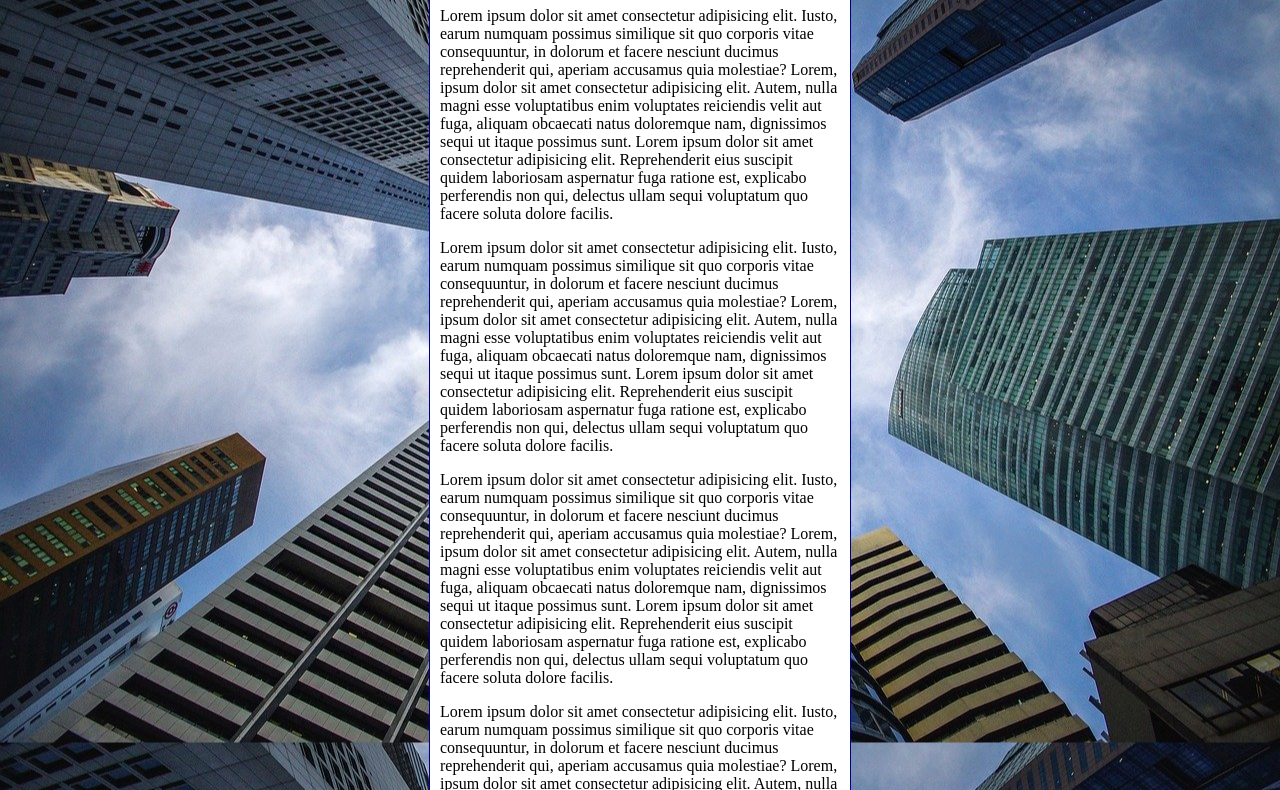
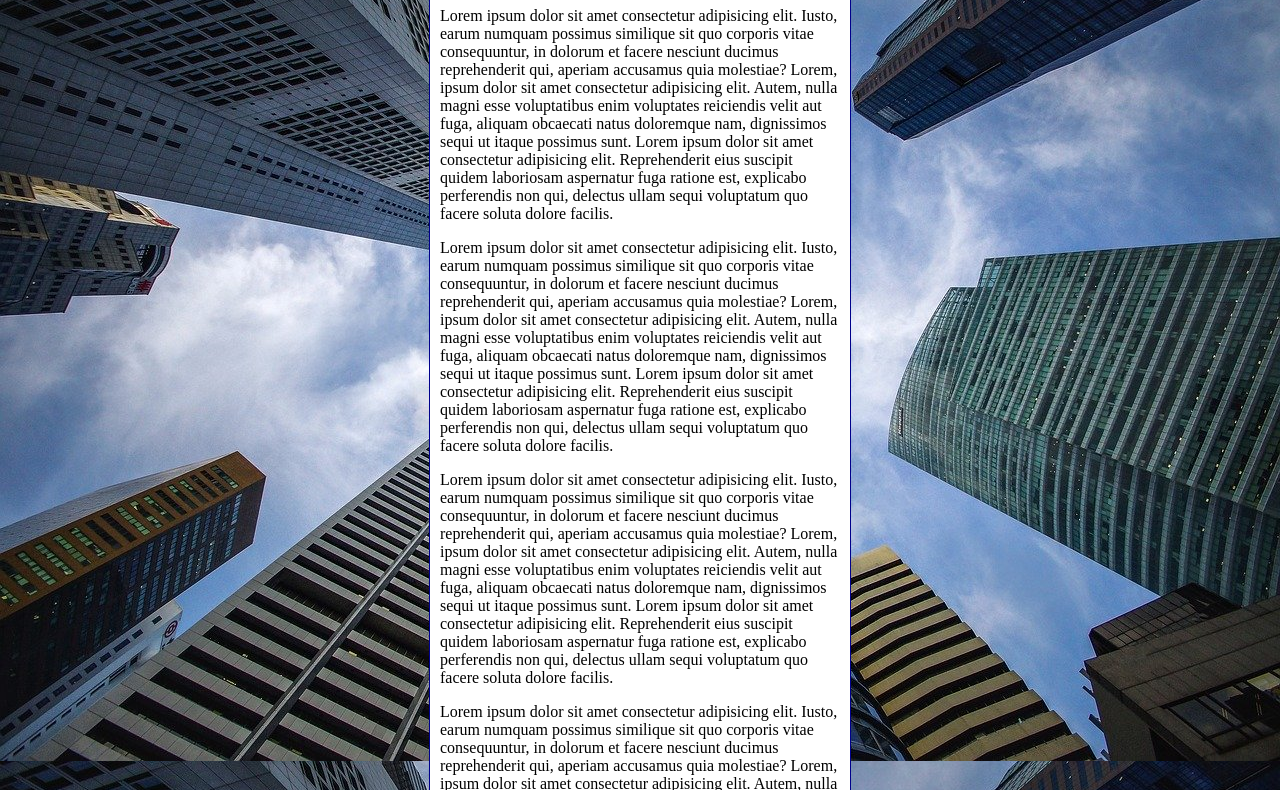
Before and after one commit to devgus21/html-css, a plain HTML site: page exercicios/ex022/fundo006.html in a window 1280 px wide. Shown: the part 92-882 px from the top of the page. Drawn offline with Linux system fonts and the light colour scheme.

Commit message:
atualização ex022

```diff
--- a/exercicios/ex022/fundo006.html
+++ b/exercicios/ex022/fundo006.html
@@ -7,17 +7,24 @@
     <style>
         body {
             height: 100vh;
-            background-color: black;
+            /*background-color: black;
             background-image: url('imagens/wallpaper002.jpg');
             background-position: center center;
-            background-repeat: repeat-y;
+            background-repeat: no-repeat;
             background-size: cover;
+            background-attachment: fixed;*/
 
+            /* Shorthand - background
+                color > image > position > repeat > [size] > attachment
+            */
+
+            background: black url(imagens/wallpaper002.jpg) center center no-repeat fixed;
+            background-size: cover;
         }
 
         main {
             background-color: white;
-            width: 400px;
+            max-width: 400px;
             padding: 10px;
             margin: auto;
             border: 1px solid darkblue;
@@ -32,5 +39,6 @@
         <p>Lorem ipsum dolor sit amet consectetur adipisicing elit. Iusto, earum numquam possimus similique sit quo corporis vitae consequuntur, in dolorum et facere nesciunt ducimus reprehenderit qui, aperiam accusamus quia molestiae? Lorem, ipsum dolor sit amet consectetur adipisicing elit. Autem, nulla magni esse voluptatibus enim voluptates reiciendis velit aut fuga, aliquam obcaecati natus doloremque nam, dignissimos sequi ut itaque possimus sunt. Lorem ipsum dolor sit amet consectetur adipisicing elit. Reprehenderit eius suscipit quidem laboriosam aspernatur fuga ratione est, explicabo perferendis non qui, delectus ullam sequi voluptatum quo facere soluta dolore facilis.</p>
         <p>Lorem ipsum dolor sit amet consectetur adipisicing elit. Iusto, earum numquam possimus similique sit quo corporis vitae consequuntur, in dolorum et facere nesciunt ducimus reprehenderit qui, aperiam accusamus quia molestiae? Lorem, ipsum dolor sit amet consectetur adipisicing elit. Autem, nulla magni esse voluptatibus enim voluptates reiciendis velit aut fuga, aliquam obcaecati natus doloremque nam, dignissimos sequi ut itaque possimus sunt. Lorem ipsum dolor sit amet consectetur adipisicing elit. Reprehenderit eius suscipit quidem laboriosam aspernatur fuga ratione est, explicabo perferendis non qui, delectus ullam sequi voluptatum quo facere soluta dolore facilis.</p>
         <p>Lorem ipsum dolor sit amet consectetur adipisicing elit. Iusto, earum numquam possimus similique sit quo corporis vitae consequuntur, in dolorum et facere nesciunt ducimus reprehenderit qui, aperiam accusamus quia molestiae? Lorem, ipsum dolor sit amet consectetur adipisicing elit. Autem, nulla magni esse voluptatibus enim voluptates reiciendis velit aut fuga, aliquam obcaecati natus doloremque nam, dignissimos sequi ut itaque possimus sunt. Lorem ipsum dolor sit amet consectetur adipisicing elit. Reprehenderit eius suscipit quidem laboriosam aspernatur fuga ratione est, explicabo perferendis non qui, delectus ullam sequi voluptatum quo facere soluta dolore facilis.</p>
+        <p>Lorem ipsum dolor sit amet consectetur adipisicing elit. Iusto, earum numquam possimus similique sit quo corporis vitae consequuntur, in dolorum et facere nesciunt ducimus reprehenderit qui, aperiam accusamus quia molestiae? Lorem, ipsum dolor sit amet consectetur adipisicing elit. Autem, nulla magni esse voluptatibus enim voluptates reiciendis velit aut fuga, aliquam obcaecati natus doloremque nam, dignissimos sequi ut itaque possimus sunt. Lorem ipsum dolor sit amet consectetur adipisicing elit. Reprehenderit eius suscipit quidem laboriosam aspernatur fuga ratione est, explicabo perferendis non qui, delectus ullam sequi voluptatum quo facere soluta dolore facilis.</p>
 </body>
 </html>
```
